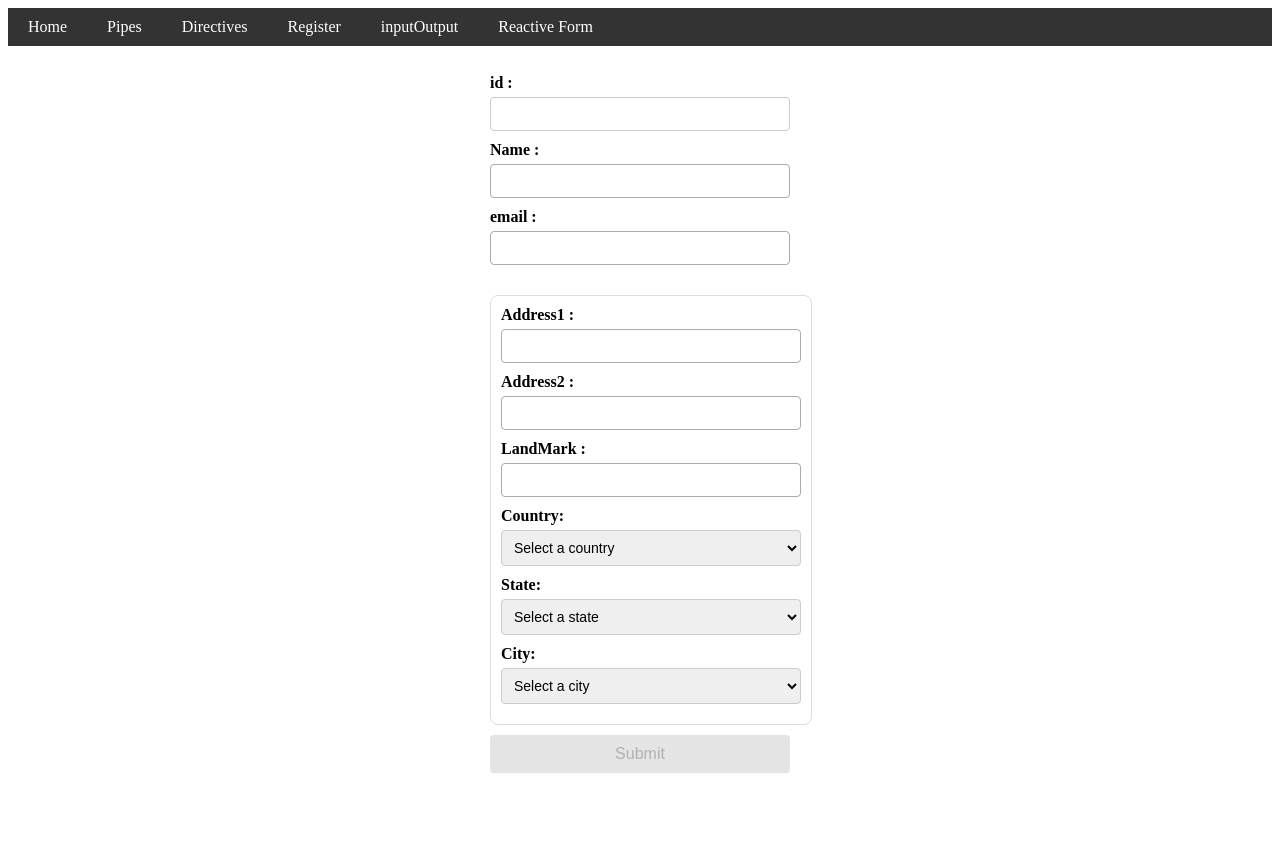
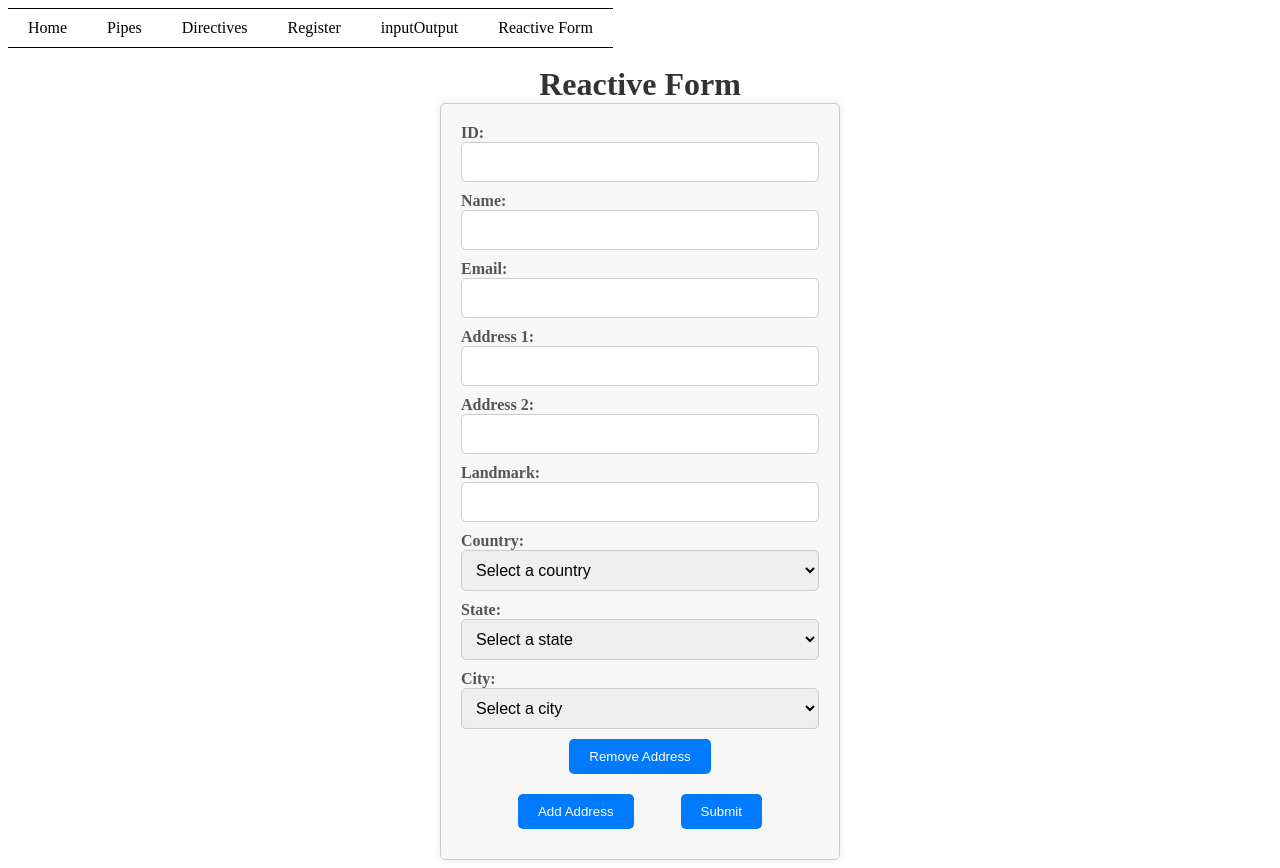
Before and after one commit to bhargav-kalsariya/AngularText, an Angular app: page /reactiveForm in a window 1280 px wide. Before the commit the page ends 800 px from the top, so only its background shows below. Built offline with nearby package versions, Linux system fonts and the light colour scheme.

Commit message:
create array of address using FormArray

```diff
--- a/src/app/app.component.scss
+++ b/src/app/app.component.scss
@@ -8,17 +8,18 @@
   list-style: none;
   padding: 0;
   display: flex;
-  background-color: #333;
   margin: 0;
 
   li {
     margin: 0;
 
     a {
-      color: white;
+      color: rgb(0, 0, 0);
       text-decoration: none;
       padding: 10px 20px;
       display: block;
+      border-bottom: 1px solid black;
+      border-top: 1px solid black;
       position: relative;
 
       &::before,
@@ -27,8 +28,7 @@
         position: absolute;
         width: 0;
         height: 3px;
-        background: rgb(255, 51, 0);
-        transition: ease 0.5s;
+        transition: ease 0.3s;
       }
 
       &::before {
@@ -44,10 +44,18 @@
       &:hover {
         &::before {
           width: 100%;
+          height: 100%;
+          background-color: #1276e770;
+          transition: ease 0.3s;
+          z-index: -1;
         }
 
         &::after {
           width: 100%;
+          height: 100%;
+          background-color: #1276e770;
+          transition: ease 0.3s;
+          z-index: -1;
         }
       }
     }
--- a/src/app/reactive-form/reactive-form.component.html
+++ b/src/app/reactive-form/reactive-form.component.html
@@ -1,52 +1,85 @@
-<form (ngSubmit)="handleSubmit()" #myForm="ngForm">
-    <label for="id">id : </label>
-    <input type="number" name="id" id="id" [formControl]="id" required>
-    <div class="error-message" *ngIf="id.invalid && id.touched">
-        <div *ngIf="id.hasError('required')">ID is required.</div>
+<h1>Reactive Form</h1>
+<form [formGroup]="mainForm">
+    <div class="form-group">
+        <label for="id">ID:</label>
+        <input type="number" id="id" name="id" formControlName="id">
+        <div class="error" *ngIf="mainForm.get('id')?.hasError('required') && mainForm.get('id')?.touched">
+            ID is required & ID must be a number.
         </div>
-    <label for="name">Name : </label>
-    <input type="text" name="name" id="name" [formControl]="name" required>
-    <div class="error-message" *ngIf="name.invalid && name.touched">
-        <div *ngIf="name.hasError('required')">Name is required.</div>
     </div>
-    <label for="email">email : </label>
-    <input type="text" name="email" id="email" [formControl]="email" required>
-    <div class="error-message" *ngIf="email.invalid && email.touched">
-        <div *ngIf="email.hasError('email')">Invalid email format.</div>
+    <div class="form-group">
+        <label for="name">Name:</label>
+        <input type="text" id="name" name="name" formControlName="name">
+        <div class="error" *ngIf="mainForm.get('name')?.hasError('required') && mainForm.get('name')?.touched">
+            Name is required.
         </div>
-    <form [formGroup]="address">
-        <label for="address1">Address1 : </label>
-        <input type="text" name="address1" id="address1" formControlName="address1" required>
-        <div class="error-message"
-            *ngIf="address.get('address1')?.hasError('required') && address.get('address1')?.touched">
-            <div class="error-message" *ngIf="address.get('address1')?.hasError('required')">address1 is required.</div>
     </div>
-        <label for="address2">Address2 : </label>
-        <input type="text" name="address2" id="address2" formControlName="address2">
-        <label for="landmark">LandMark : </label>
-        <input type="text" name="landmark" id="landmark" formControlName="landmark" required>
-        <div class="error-message"
-            *ngIf="address.get('landmark')?.hasError('required') && address.get('landmark')?.touched">
-            <div *ngIf="address.get('landmark')?.hasError('required')">landmark is required.</div>
+    <div class="form-group">
+        <label for="email">Email:</label>
+        <input type="email" id="email" name="email" formControlName="email">
+        <div class="error" *ngIf="mainForm.get('email')?.hasError('required') && mainForm.get('email')?.touched">
+            Email is required.
         </div>
-        <label for="country">Country: </label>
-        <select name="country" id="country" formControlName="country">
-            <option value="" disabled>Select a country</option>
+        <div class="error" *ngIf="mainForm.get('email')?.hasError('email') && mainForm.get('email')?.touched">
+            Invalid email format.
+        </div>
+    </div>
+    <div formArrayName="addresses" *ngFor="let address of addresses.controls; let i = index">
+        <div [formGroupName]="i" class="address">
+            <div class="form-group">
+                <label for="address1">Address 1:</label>
+                <input type="text" id="address1" name="address1" formControlName="address1">
+                <div class="error"
+                    *ngIf="addresses.controls[i].get('address1')?.hasError('required') && addresses.controls[i].get('address1')?.touched">
+                    Address 1 is required.
+                </div>
+            </div>
+            <div class="form-group">
+                <label for="address2">Address 2:</label>
+                <input type="text" id="address2" name="address2" formControlName="address2">
+            </div>
+            <div class="form-group">
+                <label for="landmark">Landmark:</label>
+                <input type="text" id="landmark" name="landmark" formControlName="landmark">
+            </div>
+            <div class="form-group">
+                <label for="country">Country:</label>
+                <select id="country" name="country" formControlName="country">
+                    <option value="">Select a country</option>
                     <option *ngFor="let country of countries" [value]="country">{{ country }}</option>
                 </select>
-
-        <label for="state">State: </label>
-        <select name="state" id="state" formControlName="state">
-            <option value="" disabled>Select a state</option>
+                <div class="error"
+                    *ngIf="addresses.controls[i].get('country')?.hasError('required') && addresses.controls[i].get('country')?.touched">
+                    Country is required.
+                </div>
+            </div>
+            <div class="form-group">
+                <label for="state">State:</label>
+                <select id="state" name="state" formControlName="state">
+                    <option value="">Select a state</option>
                     <option *ngFor="let state of states" [value]="state">{{ state }}</option>
                 </select>
-
-        <label for="city">City: </label>
-        <select name="city" id="city" formControlName="city">
-            <option value="" disabled>Select a city</option>
+                <div class="error"
+                    *ngIf="addresses.controls[i].get('state')?.hasError('required') && addresses.controls[i].get('state')?.touched">
+                    State is required.
+                </div>
+            </div>
+            <div class="form-group">
+                <label for="city">City:</label>
+                <select id="city" name="city" formControlName="city">
+                    <option value="">Select a city</option>
                     <option *ngFor="let city of cities" [value]="city">{{ city }}</option>
                 </select>
-
+                <div class="error"
+                    *ngIf="addresses.controls[i].get('city')?.hasError('required') && addresses.controls[i].get('city')?.touched">
+                    City is required.
+                </div>
+            </div>
+            <button class="remove-btn" (click)="removeAddress(i)">Remove Address</button>
+        </div>
+    </div>
+    <div class="space-btn">
+        <button (click)="addAddress()">Add Address</button>
+        <button type="submit" (click)="onSubmit()">Submit</button>
+    </div>
 </form>
-    <button [disabled]="!name.valid || !id.valid || !email.valid || !address.valid">Submit</button>
-</form>
--- a/src/app/reactive-form/reactive-form.component.scss
+++ b/src/app/reactive-form/reactive-form.component.scss
@@ -1,89 +1,76 @@
-/* reactive-form.component.scss */
-
-/* Style for the outer form */
-form {
-    display: flex;
-    flex-direction: column;
-    width: 300px;
-    margin: 10px auto;
+* {
+    margin: 0;
+    padding: 0;
+    box-sizing: border-box;
 }
 
-label {
-    font-weight: bold;
-    margin-bottom: 5px;
+form {
+    max-width: 400px;
+    margin: 0 auto;
+    padding: 20px;
+    border: 1px solid #ccc;
+    border-radius: 5px;
+    background-color: #f7f7f7;
+    box-shadow: 0px 0px 10px rgba(0, 0, 0, 0.1);
 }
 
-input,
-select {
-    padding: 8px;
+h1 {
+    text-align: center;
+    color: #333;
+}
+
+.form-group {
     margin-bottom: 10px;
-    border: 1px solid #ccc;
-    border-radius: 4px;
+
+    label {
+        display: block;
+        font-weight: bold;
+        color: #555;
+    }
+
+    input[type="text"],
+    input[type="email"],
+    input[type="number"],
+    select {
+        width: 100%;
+        padding: 10px;
+        font-size: 16px;
+        border: 1px solid #ccc;
+        border-radius: 5px;
+    }
+
+    select {
+        cursor: pointer;
+    }
+}
+
+div.error {
+    color: red;
     font-size: 14px;
+    margin-top: 5px;
+}
+
+.space-btn {
+    display: flex;
+    justify-content: space-evenly;
+    padding: 10px;
+}
+
+.remove-btn {
+    display: block;
+    margin: 0 auto;
 }
 
 button {
     background-color: #007bff;
     color: #fff;
+    border: none;
     padding: 10px 20px;
-    border: none;
-    border-radius: 4px;
+    border-radius: 5px;
     cursor: pointer;
-    font-size: 16px;
+    margin-top: 10px;
+
+    &:hover {
+        background-color: #0056b3;
+    }
 }
-
-/* Error message styling for the outer form */
-div.error-message {
-    color: red;
-    font-size: 12px;
-    margin-top: 5px;
-}
-
-/* Style for the inner form */
-form form {
-    margin-top: 20px;
-    padding: 10px;
-    border: 1px solid #ddd;
-    border-radius: 8px;
-}
-
-/* Error message styling for the inner form */
-form div.error-message {
-    color: red;
-    font-size: 12px;
-    margin-top: 5px;
-}
-
-/* Additional styles for inner form elements if needed */
-form input[type="text"] {
-    border: 1px solid #aaa;
-}
-
-button[disabled] {
-    background-color: #ccc;
-    /* Change to your desired background color */
-    color: #666;
-    /* Change to your desired text color */
-    cursor: not-allowed;
-}
-
-button:not([disabled]) {
-    background-color: #007bff;
-    /* Change to your desired background color when button is active */
-    color: #fff;
-    /* Change to your desired text color when button is active */
-    cursor: pointer;
-}
-
-button:hover:not([disabled]) {
-    background-color: #0056b3;
-    /* Change to your desired background color on hover when button is active */
-}
-
-button:disabled {
-    opacity: 0.5;
-    /* Reduce opacity to make it appear faded */
-    cursor: not-allowed;
-    /* Change the cursor to indicate it's not clickable */
-    /* You can add more styles as needed for your application's design */
-}
--- a/src/app/reactive-form/reactive-form.component.ts
+++ b/src/app/reactive-form/reactive-form.component.ts
@@ -1,36 +1,58 @@
-import { Component } from '@angular/core';
-import { FormControl, FormGroup, Validators } from '@angular/forms';
+import { Component, OnInit } from '@angular/core';
+import { FormBuilder, FormGroup, Validators, FormArray } from '@angular/forms';
 
 @Component({
   selector: 'app-reactive-form',
   templateUrl: './reactive-form.component.html',
   styleUrls: ['./reactive-form.component.scss']
 })
-export class ReactiveFormComponent {
-  id = new FormControl('', Validators.required);
-  name = new FormControl('', Validators.required);
-  email = new FormControl('', [Validators.required, Validators.email]);
+export class ReactiveFormComponent implements OnInit {
+  mainForm!: FormGroup;
 
-  address = new FormGroup({
-    address1: new FormControl('', Validators.required),
-    address2: new FormControl(''),
-    landmark: new FormControl('', Validators.required),
-    country: new FormControl('', Validators.required),
-    state: new FormControl('', Validators.required),
-    city: new FormControl('', Validators.required)
-  });
+  countries = ['Country 1', 'Country 2', 'Country 3'];
+  states = ['State 1', 'State 2', 'State 3'];
+  cities = ['City 1', 'City 2', 'City 3'];
 
-  countries = ['USA', 'Canada', 'UK', 'Australia'];
-  states = ['New York', 'California', 'Texas', 'Ontario', 'London'];
-  cities = ['New York City', 'Los Angeles', 'San Francisco', 'Toronto', 'London'];
+  constructor(private formBuilder: FormBuilder) { }
 
-  handleSubmit() {
-    const formData = {
-      id: this.id.value,
-      name: this.name.value,
-      email: this.email.value,
-      address: this.address.value
-    };
-    console.log('Form Data:', formData);
+  ngOnInit() {
+    this.mainForm = this.formBuilder.group({
+      id: ['', Validators.required],
+      name: ['', Validators.required],
+      email: ['', [Validators.required, Validators.email]],
+      addresses: this.formBuilder.array([this.createAddress()])
+    });
+  }
+
+  createAddress() {
+    return this.formBuilder.group({
+      address1: ['', Validators.required],
+      address2: [''],
+      landmark: [''],
+      country: ['', Validators.required],
+      state: ['', Validators.required],
+      city: ['', Validators.required]
+    });
+  }
+
+  get addresses() {
+    return this.mainForm.get('addresses') as FormArray;
+  }
+
+  addAddress() {
+    this.addresses.push(this.createAddress());
+  }
+
+  removeAddress(index: number) {
+    this.addresses.removeAt(index);
+  }
+
+  onSubmit() {
+    if (this.mainForm.valid) {
+      console.log('Form Data:', this.mainForm.value);
+      this.mainForm.reset();
+    } else {
+      alert('you have to fill all the field')
+    }
   }
 }
```
Also changed, not shown: 1 other file (tests, documents, lock files or other folders). Lines whose indentation alone changed are shown as unchanged.
